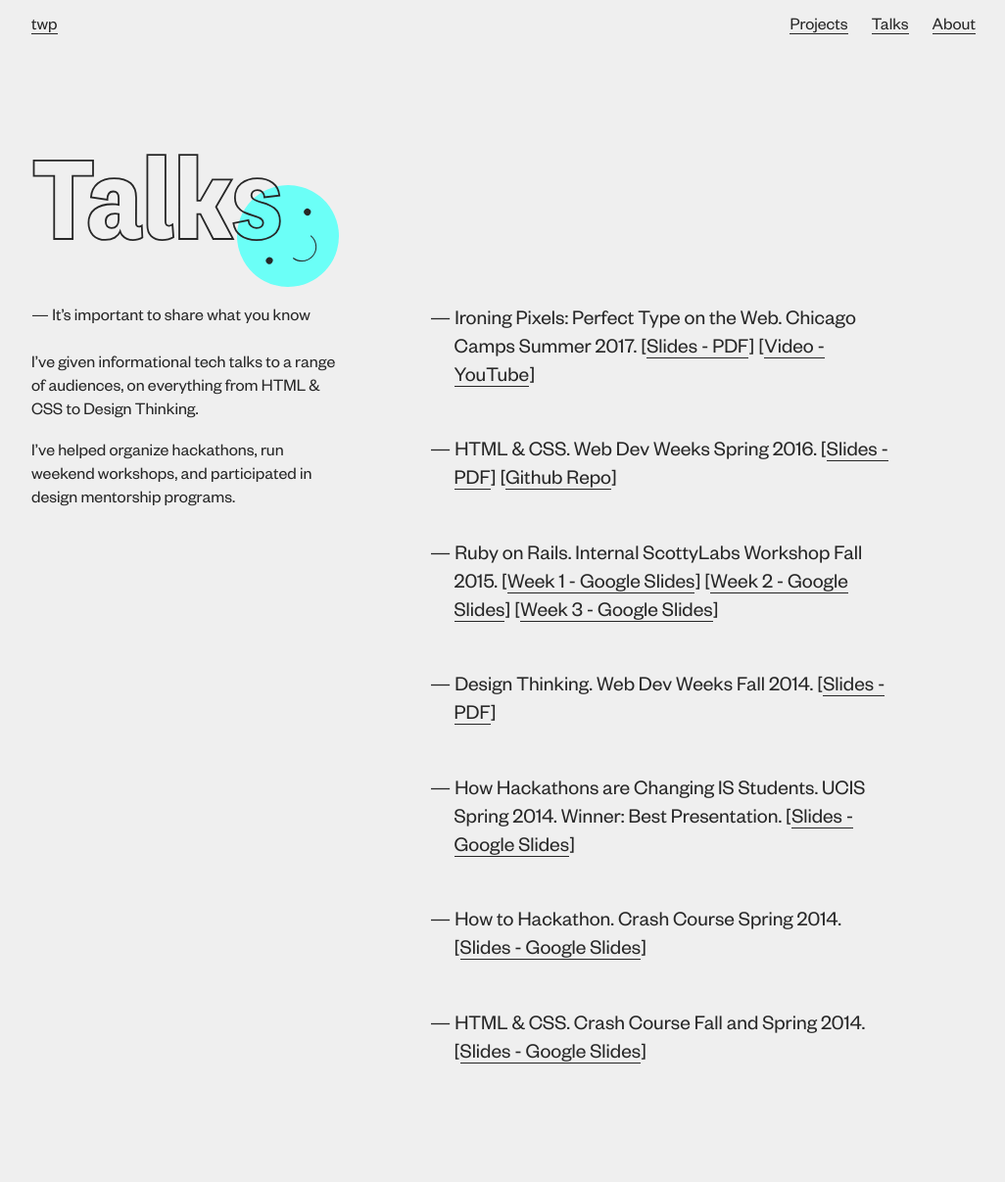
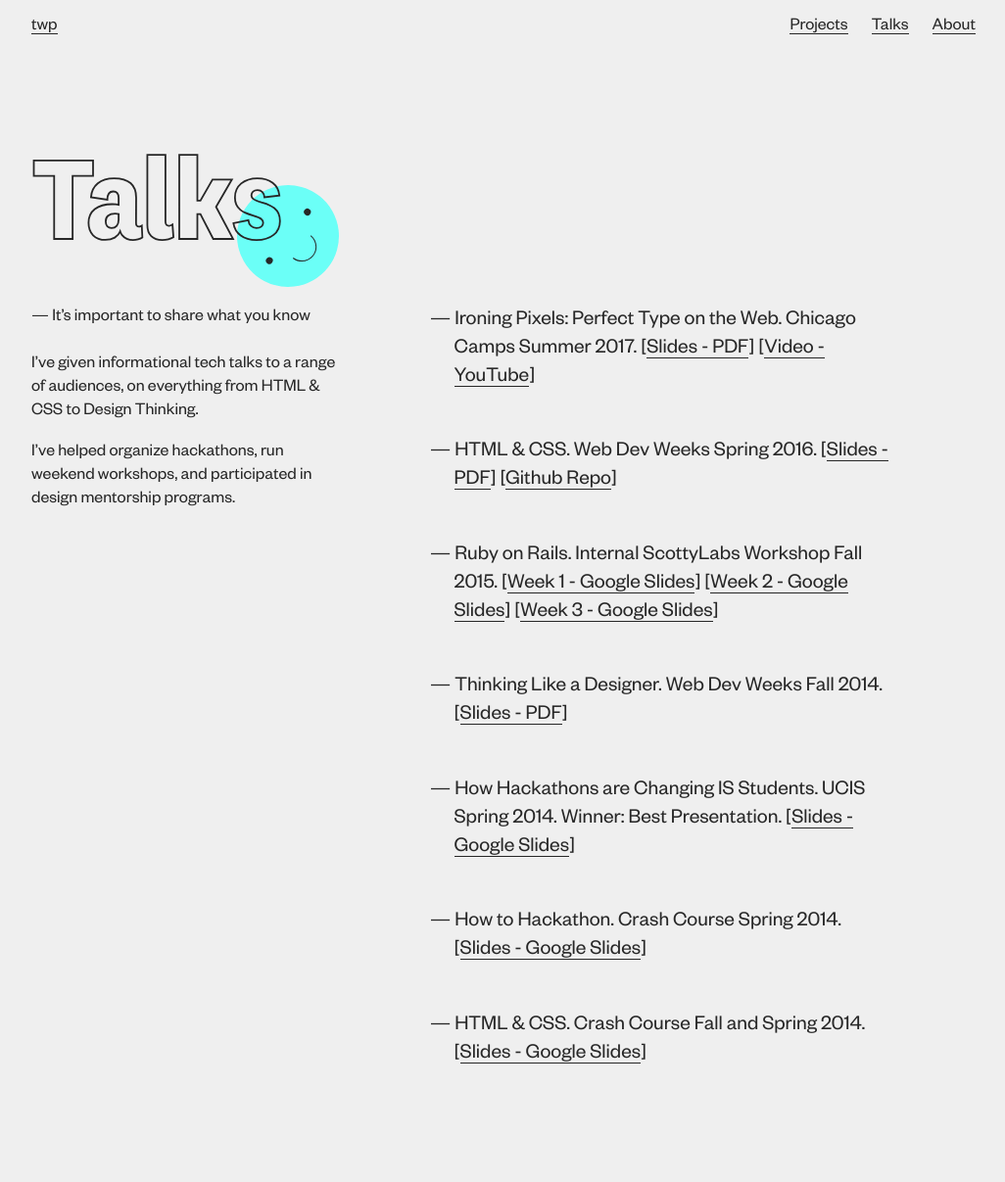
Before and after one commit to tpoulos/tpoulos.github.io, a Jekyll site: the page built from talks.html, in a window 1280 px wide. Shown: the whole page at 98% size, without its empty margins (126-1152 px from the left). Built offline with Jekyll 4.4.1, drawn with Linux system fonts in a browser that asks for light colours.

Commit message:
changed a talk title at mere's advice

```diff
--- a/talks.html
+++ b/talks.html
@@ -31,7 +31,7 @@ title: "Talks"
   </h2>
 
   <h2 class="title">
-    Design Thinking.
+    Thinking Like a Designer.
     Web Dev Weeks Fall 2014.
     [<a href="https://drive.google.com/file/d/0B0-bUe9GLbYQNXJ5ZVpoYjhMWlE/view?usp=sharing">Slides - PDF</a>]
   </h2>
```
